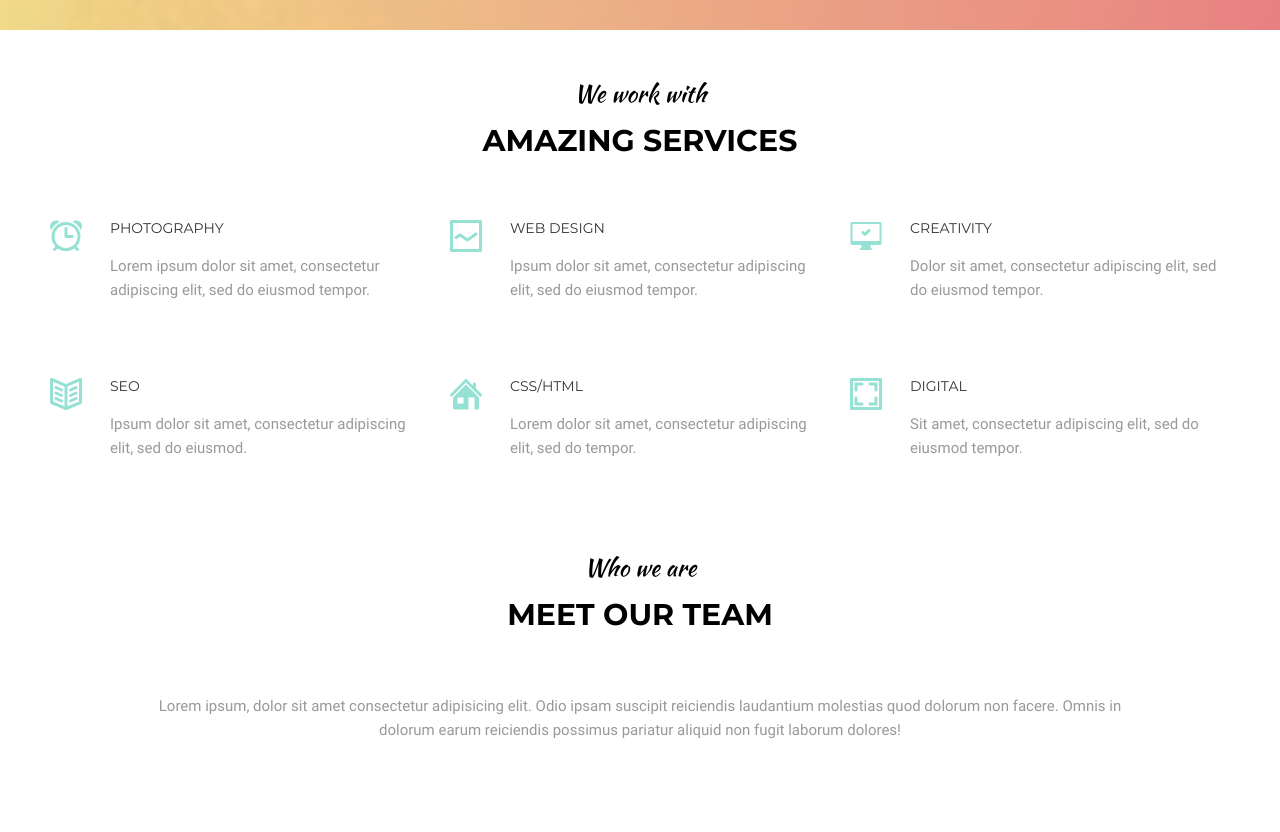
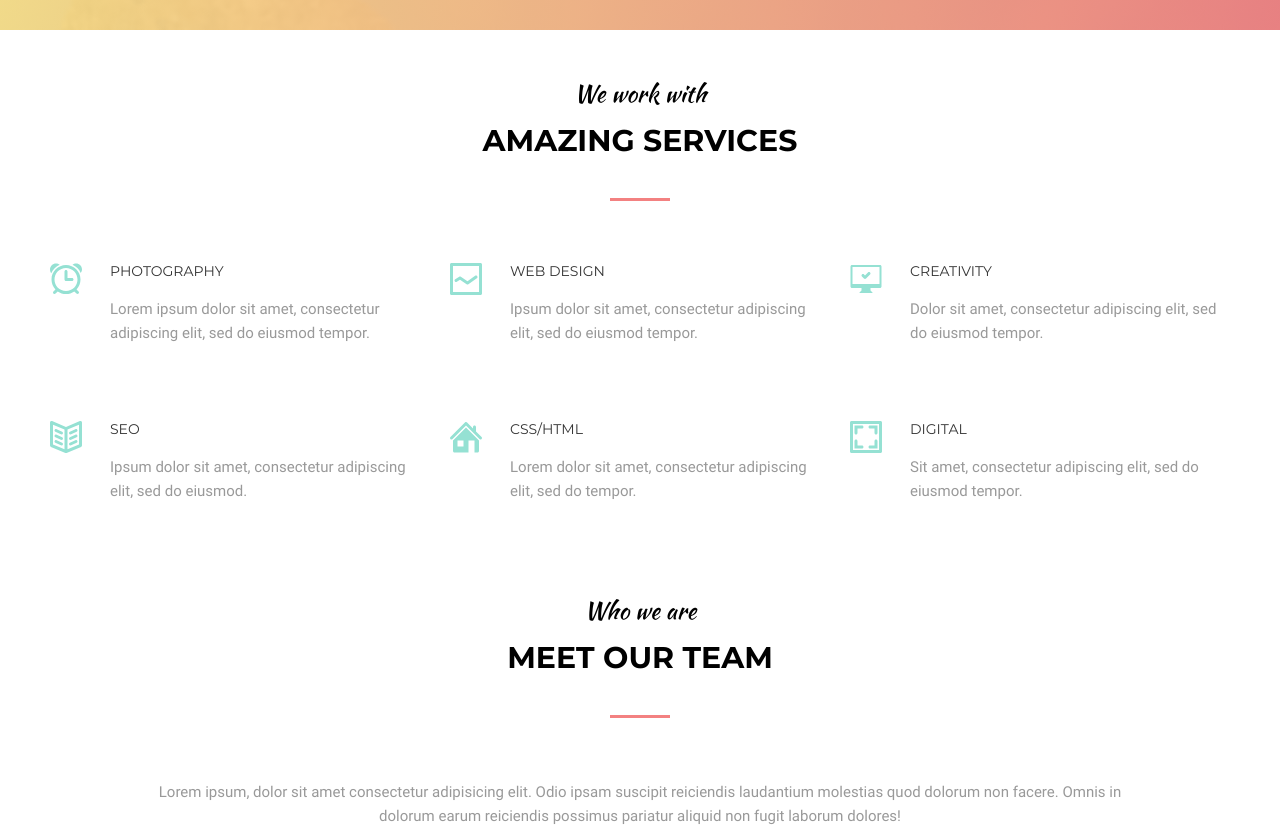
Before and after one commit to chain-mailer/goit-fe-course, a plain HTML site: page module-10/index.html in a window 1280 px wide. Shown: the part 1050-1882 px from the top of the page. Drawn offline with nearby package versions, Linux system fonts and the light colour scheme.

Commit message:
added after to title and text-shadow

```diff
--- a/module-10/css/styles.css
+++ b/module-10/css/styles.css
@@ -224,6 +224,7 @@ a {
   -o-transition: ease-in 200ms;
   transition: ease-in 200ms;
   color: #fce38a;
+  text-shadow: 1px 1px 2px #f38181;
 }
 
 .cart-link__icon,
@@ -239,6 +240,7 @@ a {
   fill: #fce38a;
 }
 
+.main-description,
 .sections-description {
   font-family: "Kaushan Script";
   font-weight: 400;
@@ -246,12 +248,28 @@ a {
   margin-bottom: 16px;
 }
 
-.sections-title {
+.sections-title,
+.main-title {
   font-family: var(--main-font);
   font-weight: 700;
   font-size: 30px;
   text-transform: uppercase;
   margin-bottom: 62px;
+}
+
+.sections-title::after {
+  display: block;
+  content: "";
+  margin: 0 auto;
+  width: 60px;
+  height: 3px;
+  margin-top: 40px;
+  background-color: rgb(243, 129, 129);
+  transition: 300ms;
+}
+
+.sections-title:hover::after {
+  width: 250px;
 }
 
 .main-description,
@@ -291,6 +309,7 @@ a {
   border-color: #fce38a;
   -webkit-box-shadow: 0 0 5px 2px rgb(243, 129, 129);
   box-shadow: 0 0 5px 2px rgb(243, 129, 129);
+  text-shadow: 1px 1px 2px #f38181;
 }
 
 /* SERVICES */
--- a/module-10/index.html
+++ b/module-10/index.html
@@ -45,8 +45,8 @@
             </li>
           </ul>
         </nav>
-        <p class="sections-description main-description">Creative Template</p>
-        <h1 class="sections-title main-title">Welcome to MoGo</h1>
+        <p class="main-description">Creative Template</p>
+        <h1 class="main-title">Welcome to MoGo</h1>
         <button type="button" class="header-btn">Learn more</button>
       </div>
     </header>
```
